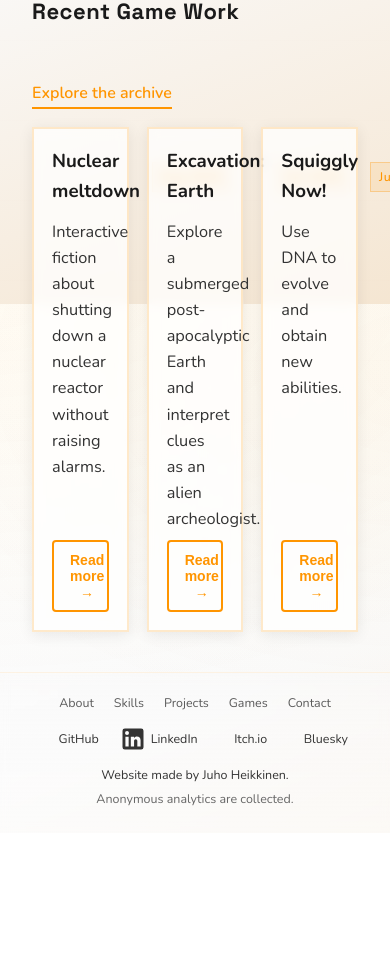
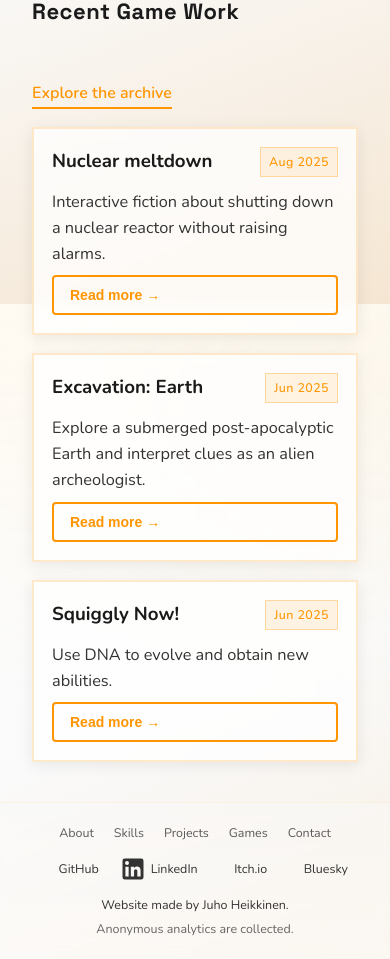
Before and after one commit to Crare/crare.github.io, a React (Vite) app in the folder my-app/: page / in a window 390 px wide. Shown: the part 4760-5719 px from the top of the page. Before the commit the page ends 5593 px from the top, so only its background shows below. Built offline with nearby package versions, Linux system fonts and the light colour scheme; some icons are missing.

Commit message:
style: add landing-game-list to grid layout for improved responsiveness

```diff
--- a/my-app/src/styles/global.css
+++ b/my-app/src/styles/global.css
@@ -1623,7 +1623,8 @@ html {
 
   .landing-hero-grid,
   .landing-highlights-grid,
-  .landing-feature-grid {
+  .landing-feature-grid,
+  .landing-game-list {
     grid-template-columns: 1fr;
   }
 
```
